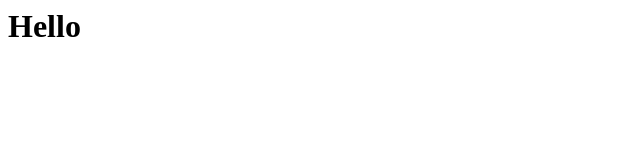
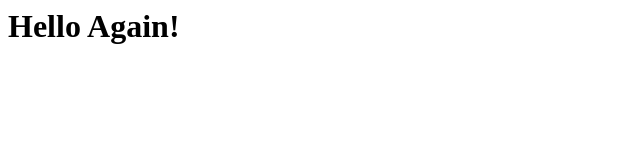
Before and after one commit to allweyer/skills-code-with-codespaces, a plain HTML site: page index.html in a window 1280 px wide. Shown: the whole page, without its empty margins (0-640 px from the left). Drawn offline with Linux system fonts and the light colour scheme.

Commit message:
Adding hello from the codespace!

```diff
--- a/index.html
+++ b/index.html
@@ -1,3 +1,3 @@
 <html>
-  <h1>Hello</h1>
+  <h1>Hello Again!</h1>
 </html>
```
